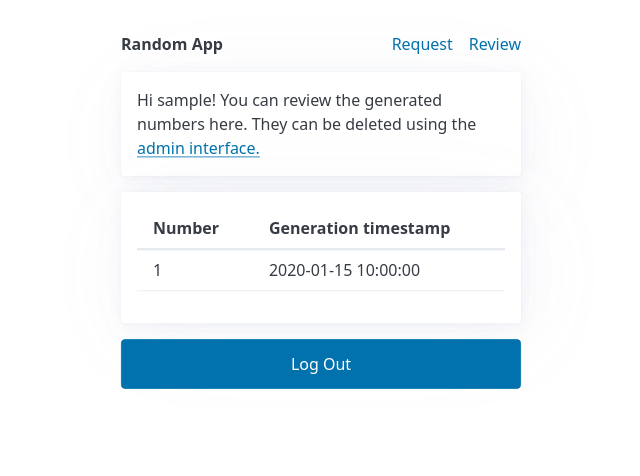
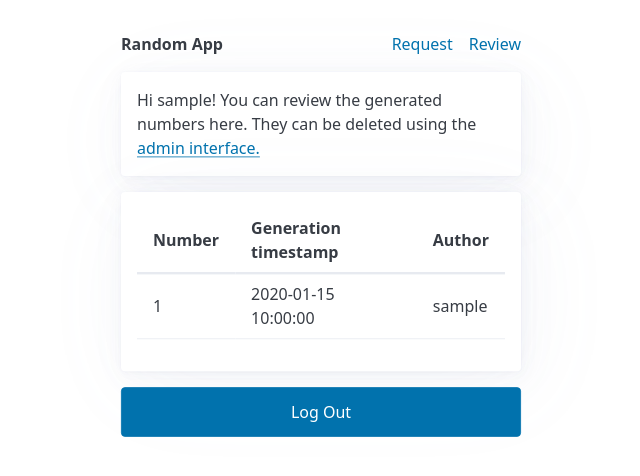
Before and after one commit to ghomem/django-random, a Django app: page /random_app/review in a window 1280 px wide. Shown: the top 476 px of the page, without its empty margins (269-909 px from the left). Run offline with Django 4.2, Linux system fonts and the light colour scheme; a user stored in the database is signed in; tables that the repository leaves empty hold one stand-in row (values such as "Sample post").

Commit message:
Added number author field

```diff
--- a/random_project/random_app/admin.py
+++ b/random_project/random_app/admin.py
@@ -6,7 +6,7 @@ from .models import Number
 class NumberAdmin(admin.ModelAdmin):
 
     # we force the date to be format in a specific way
-    list_display = ["number", "custom_gen_date"]
+    list_display = ["number", "author", "custom_gen_date"]
 
     def custom_gen_date(self, obj):
         return obj.gen_date.strftime("%Y-%m-%d %H:%M:%S")
--- a/random_project/random_app/models.py
+++ b/random_project/random_app/models.py
@@ -1,5 +1,6 @@
 from django.db import models
 from django.utils import timezone
+from django.contrib.auth.models import User
 
 import random
 
@@ -12,10 +13,11 @@ class Number(models.Model):
 
     # the default argument is a reference to a function, not a function call
     # without this we would not get unique values
-    number   = models.IntegerField(default=gen_random_number)
+    number = models.IntegerField(default=gen_random_number)
     gen_date = models.DateTimeField(default=timezone.now)
+    author = models.ForeignKey(User, on_delete=models.CASCADE, related_name='generated_numbers', null=True)
 
     # this is what is shown in the list of objects in /admin
     # unless it is overriden by the NumberAdmin class (see admin.py)
     def __str__(self):
-        return str(self.number)
+        return f"{self.number} - {self.author.username}"
--- a/random_project/random_app/views.py
+++ b/random_project/random_app/views.py
@@ -24,7 +24,7 @@ def index(request):
 @login_required
 def get_number(request):
 
-    obj_number = Number()
+    obj_number = Number(author=request.user)
     obj_number.save()
 
     number = obj_number.number
--- a/random_project/templates/review.html
+++ b/random_project/templates/review.html
@@ -10,12 +10,14 @@
 	<thead>
 	  <th scope="col">Number</th>
 	  <th scope="col">Generation timestamp</th>
+    <th scope="col">Author</th>
 	</thead>
 	<tbody>
 	  {% for number in number_list %}
 	    <tr>
 	      <td>{{ number.number }}</td>
 	      <td>{{ number.gen_date | date:"Y-m-d H:i:s" }}</td>
+        <td>{{ number.author.username }}</td>
 	    </tr>
           {% endfor %}
     {% else %}
```
Also changed, not shown: random_project/random_app/migrations/0002_number_author_alter_number_gen_date_and_more.py (added).
